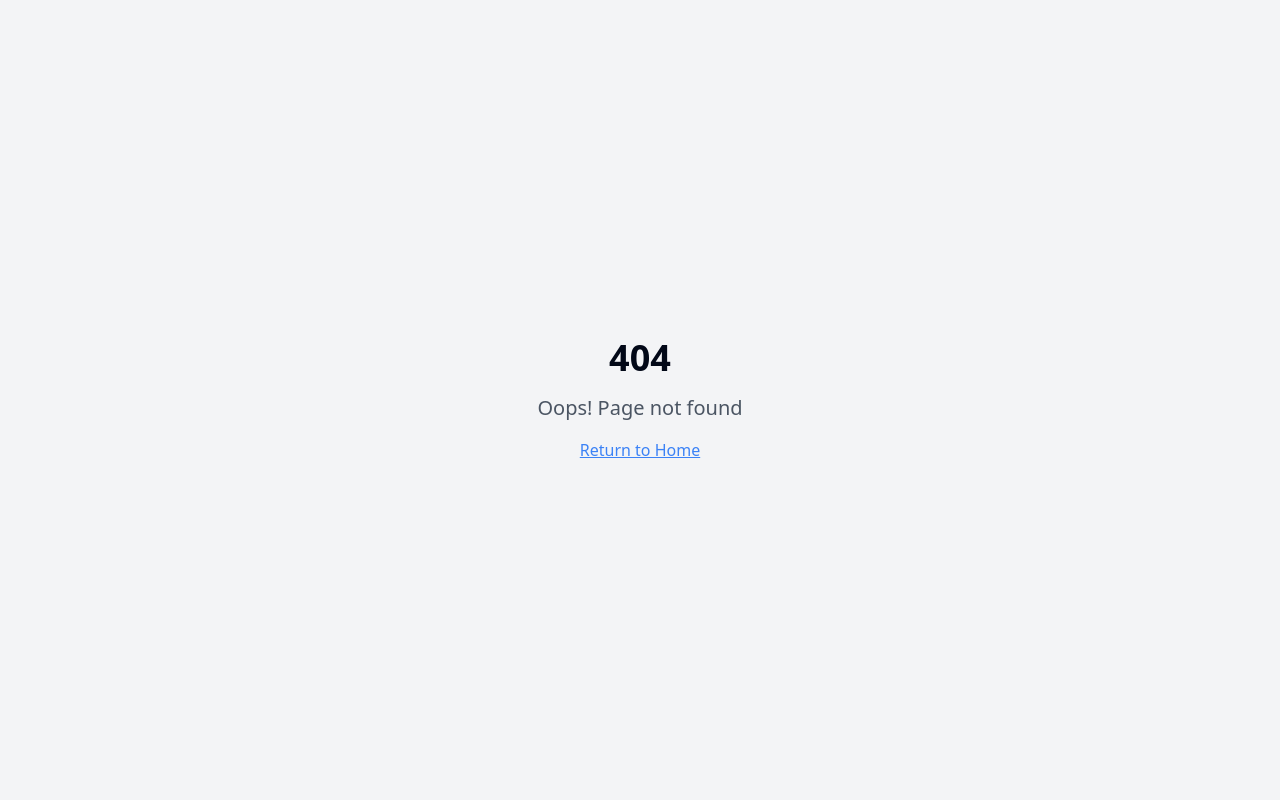
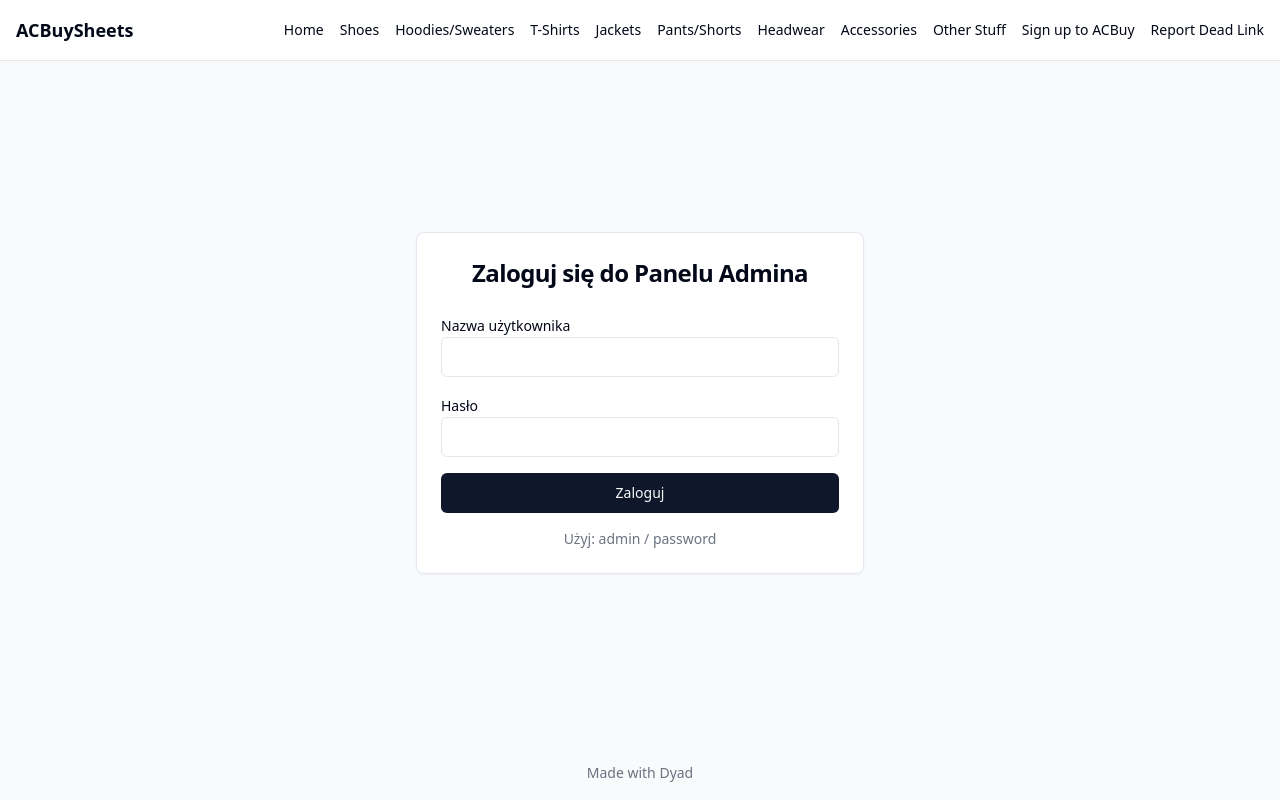
Before and after one commit to voiddhuals/kakosheets, a React (Vite) app: page /login in a window 1280 px wide. Before the commit this address had no page. Built offline with nearby package versions, Linux system fonts and the light colour scheme.

Commit message:
[dyad] Dodawanie panelu administracyjnego z logowaniem i możliwością dodawania produktów - wrote 8 file(s)

```diff
--- a/src/App.tsx
+++ b/src/App.tsx
@@ -4,8 +4,12 @@ import { TooltipProvider } from "@/components/ui/tooltip";
 import { QueryClient, QueryClientProvider } from "@tanstack/react-query";
 import { BrowserRouter, Routes, Route } from "react-router-dom";
 import Index from "./pages/Index";
-import CategoryPage from "./pages/CategoryPage"; // Import CategoryPage
+import CategoryPage from "./pages/CategoryPage";
 import NotFound from "./pages/NotFound";
+import LoginPage from "./pages/LoginPage"; // Import LoginPage
+import AdminPage from "./pages/AdminPage";   // Import AdminPage
+import ProtectedRoute from "./components/ProtectedRoute"; // Import ProtectedRoute
+import { ProductProvider } from "./context/ProductContext"; // Import ProductProvider
 
 const queryClient = new QueryClient();
 
@@ -15,6 +19,7 @@ const App = () => (
       <Toaster />
       <Sonner />
       <BrowserRouter>
+        <ProductProvider> {/* Wrap the entire app with ProductProvider */}
           <Routes>
             <Route path="/" element={<Index />} />
             {/* ADD ALL CUSTOM ROUTES ABOVE THE CATCH-ALL "*" ROUTE */}
@@ -26,10 +31,18 @@ const App = () => (
             <Route path="/headwear" element={<CategoryPage />} />
             <Route path="/accessories" element={<CategoryPage />} />
             <Route path="/other-stuff" element={<CategoryPage />} />
-          <Route path="/signup" element={<NotFound />} /> {/* Placeholder for signup */}
-          <Route path="/report-dead-link" element={<NotFound />} /> {/* Placeholder for report dead link */}
+            <Route path="/signup" element={<NotFound />} />
+            <Route path="/report-dead-link" element={<NotFound />} />
+            <Route path="/login" element={<LoginPage />} /> {/* Login page route */}
+
+            {/* Protected Admin Route */}
+            <Route element={<ProtectedRoute />}>
+              <Route path="/admin" element={<AdminPage />} />
+            </Route>
+
             <Route path="*" element={<NotFound />} />
           </Routes>
+        </ProductProvider>
       </BrowserRouter>
     </TooltipProvider>
   </QueryClientProvider>
--- /dev/null
+++ b/src/components/ProtectedRoute.tsx
@@ -0,0 +1,17 @@
+"use client";
+
+import React from 'react';
+import { Navigate, Outlet } from 'react-router-dom';
+import { useProductContext } from '@/context/ProductContext';
+
+const ProtectedRoute = () => {
+  const { isAuthenticated } = useProductContext();
+
+  if (!isAuthenticated) {
+    return <Navigate to="/login" replace />;
+  }
+
+  return <Outlet />;
+};
+
+export default ProtectedRoute;
--- /dev/null
+++ b/src/context/ProductContext.tsx
@@ -0,0 +1,60 @@
+"use client";
+
+import React, { createContext, useState, useContext, ReactNode } from 'react';
+import { Product, allProducts as initialProducts } from "@/data/products";
+import { toast } from "sonner";
+import { useNavigate } from 'react-router-dom';
+
+interface ProductContextType {
+  products: Product[];
+  addProduct: (product: Omit<Product, 'id'>) => void;
+  isAuthenticated: boolean;
+  login: (username: string, password: string) => boolean;
+  logout: () => void;
+}
+
+const ProductContext = createContext<ProductContextType | undefined>(undefined);
+
+export const ProductProvider = ({ children }: { children: ReactNode }) => {
+  const [products, setProducts] = useState<Product[]>(initialProducts);
+  const [isAuthenticated, setIsAuthenticated] = useState<boolean>(false);
+  const navigate = useNavigate();
+
+  const addProduct = (newProduct: Omit<Product, 'id'>) => {
+    const productWithId = { ...newProduct, id: products.length + 1 };
+    setProducts((prevProducts) => [...prevProducts, productWithId]);
+    toast.success("Produkt został pomyślnie dodany!");
+  };
+
+  const login = (username: string, password: string) => {
+    // Simple hardcoded login for demonstration purposes
+    if (username === "admin" && password === "password") {
+      setIsAuthenticated(true);
+      toast.success("Zalogowano pomyślnie!");
+      navigate('/admin');
+      return true;
+    }
+    toast.error("Nieprawidłowa nazwa użytkownika lub hasło.");
+    return false;
+  };
+
+  const logout = () => {
+    setIsAuthenticated(false);
+    toast.info("Wylogowano.");
+    navigate('/login');
+  };
+
+  return (
+    <ProductContext.Provider value={{ products, addProduct, isAuthenticated, login, logout }}>
+      {children}
+    </ProductContext.Provider>
+  );
+};
+
+export const useProductContext = () => {
+  const context = useContext(ProductContext);
+  if (context === undefined) {
+    throw new Error('useProductContext must be used within a ProductProvider');
+  }
+  return context;
+};
--- /dev/null
+++ b/src/pages/AdminPage.tsx
@@ -0,0 +1,110 @@
+"use client";
+
+import React, { useState } from 'react';
+import { useProductContext } from '@/context/ProductContext';
+import { Input } from '@/components/ui/input';
+import { Button } from '@/components/ui/button';
+import { Label } from '@/components/ui/label';
+import { Card, CardContent, CardHeader, CardTitle } from '@/components/ui/card';
+import { Select, SelectContent, SelectItem, SelectTrigger, SelectValue } from '@/components/ui/select';
+import Header from '@/components/Header';
+import { MadeWithDyad } from '@/components/made-with-dyad';
+import { Link } from 'react-router-dom';
+
+const AdminPage = () => {
+  const { addProduct, logout } = useProductContext();
+  const [name, setName] = useState('');
+  const [price, setPrice] = useState('');
+  const [image, setImage] = useState('/placeholder.svg'); // Default placeholder image
+  const [category, setCategory] = useState('');
+
+  const categories = [
+    "Shoes", "Hoodies/Sweaters", "T-Shirts", "Jackets", "Pants/Shorts",
+    "Headwear", "Accessories", "Other Stuff"
+  ];
+
+  const handleSubmit = (e: React.FormEvent) => {
+    e.preventDefault();
+    if (!name || !price || !category) {
+      alert("Wszystkie pola są wymagane!");
+      return;
+    }
+    addProduct({ name, price, image, category });
+    setName('');
+    setPrice('');
+    setImage('/placeholder.svg');
+    setCategory('');
+  };
+
+  return (
+    <div className="min-h-screen bg-gray-50 flex flex-col">
+      <Header />
+      <main className="flex-grow container mx-auto p-4">
+        <div className="flex justify-between items-center mb-8">
+          <h1 className="text-5xl font-bold">Panel Administracyjny</h1>
+          <Button onClick={logout} variant="destructive">Wyloguj</Button>
+        </div>
+
+        <Card className="w-full max-w-2xl mx-auto">
+          <CardHeader>
+            <CardTitle className="text-2xl text-center">Dodaj Nowy Produkt</CardTitle>
+          </CardHeader>
+          <CardContent>
+            <form onSubmit={handleSubmit} className="space-y-4">
+              <div>
+                <Label htmlFor="name">Nazwa Produktu</Label>
+                <Input
+                  id="name"
+                  type="text"
+                  value={name}
+                  onChange={(e) => setName(e.target.value)}
+                  required
+                />
+              </div>
+              <div>
+                <Label htmlFor="price">Cena</Label>
+                <Input
+                  id="price"
+                  type="text"
+                  value={price}
+                  onChange={(e) => setPrice(e.target.value)}
+                  required
+                />
+              </div>
+              <div>
+                <Label htmlFor="image">URL Obrazka</Label>
+                <Input
+                  id="image"
+                  type="text"
+                  value={image}
+                  onChange={(e) => setImage(e.target.value)}
+                  placeholder="Np. /placeholder.svg"
+                />
+              </div>
+              <div>
+                <Label htmlFor="category">Kategoria</Label>
+                <Select onValueChange={setCategory} value={category} required>
+                  <SelectTrigger id="category">
+                    <SelectValue placeholder="Wybierz kategorię" />
+                  </SelectTrigger>
+                  <SelectContent>
+                    {categories.map((cat) => (
+                      <SelectItem key={cat} value={cat}>{cat}</SelectItem>
+                    ))}
+                  </SelectContent>
+                </Select>
+              </div>
+              <Button type="submit" className="w-full">Dodaj Produkt</Button>
+            </form>
+          </CardContent>
+        </Card>
+        <p className="text-center text-sm text-gray-600 mt-8">
+          Pamiętaj: Dodane produkty nie będą trwałe i znikną po odświeżeniu strony, ponieważ aplikacja działa tylko po stronie klienta.
+        </p>
+      </main>
+      <MadeWithDyad />
+    </div>
+  );
+};
+
+export default AdminPage;
--- a/src/pages/CategoryPage.tsx
+++ b/src/pages/CategoryPage.tsx
@@ -5,7 +5,7 @@ import { useParams } from 'react-router-dom';
 import Header from "@/components/Header";
 import ProductCard from "@/components/ProductCard";
 import { MadeWithDyad } from "@/components/made-with-dyad";
-import { allProducts } from "@/data/products";
+import { useProductContext } from "@/context/ProductContext"; // Import useProductContext
 
 const categoryMap: { [key: string]: string } = {
   "shoes": "Shoes",
@@ -21,9 +21,10 @@ const categoryMap: { [key: string]: string } = {
 const CategoryPage = () => {
   const { categorySlug } = useParams<{ categorySlug: string }>();
   const categoryName = categorySlug ? categoryMap[categorySlug] : undefined;
+  const { products } = useProductContext(); // Use products from context
 
   const filteredProducts = categoryName
-    ? allProducts.filter((product) => product.category === categoryName)
+    ? products.filter((product) => product.category === categoryName)
     : [];
 
   return (
--- a/src/pages/Index.tsx
+++ b/src/pages/Index.tsx
@@ -4,16 +4,18 @@ import React from 'react';
 import Header from "@/components/Header";
 import ProductCard from "@/components/ProductCard";
 import { MadeWithDyad } from "@/components/made-with-dyad";
-import { allProducts } from "@/data/products"; // Import allProducts
+import { useProductContext } from "@/context/ProductContext"; // Import useProductContext
 
 const Index = () => {
+  const { products } = useProductContext(); // Use products from context
+
   return (
     <div className="min-h-screen bg-gray-50">
       <Header />
       <main className="container mx-auto p-4">
         <h1 className="text-5xl font-bold text-center my-8">Wszystkie Produkty</h1>
         <div className="grid grid-cols-1 sm:grid-cols-2 md:grid-cols-3 lg:grid-cols-4 gap-4">
-          {allProducts.map((product) => (
+          {products.map((product) => (
             <ProductCard
               key={product.id}
               image={product.image}
--- /dev/null
+++ b/src/pages/LoginPage.tsx
@@ -0,0 +1,65 @@
+"use client";
+
+import React, { useState } from 'react';
+import { useProductContext } from '@/context/ProductContext';
+import { Input } from '@/components/ui/input';
+import { Button } from '@/components/ui/button';
+import { Label } from '@/components/ui/label';
+import { Card, CardContent, CardHeader, CardTitle } from '@/components/ui/card';
+import Header from '@/components/Header';
+import { MadeWithDyad } from '@/components/made-with-dyad';
+
+const LoginPage = () => {
+  const [username, setUsername] = useState('');
+  const [password, setPassword] = useState('');
+  const { login } = useProductContext();
+
+  const handleSubmit = (e: React.FormEvent) => {
+    e.preventDefault();
+    login(username, password);
+  };
+
+  return (
+    <div className="min-h-screen bg-gray-50 flex flex-col">
+      <Header />
+      <main className="flex-grow flex items-center justify-center p-4">
+        <Card className="w-full max-w-md">
+          <CardHeader>
+            <CardTitle className="text-2xl text-center">Zaloguj się do Panelu Admina</CardTitle>
+          </CardHeader>
+          <CardContent>
+            <form onSubmit={handleSubmit} className="space-y-4">
+              <div>
+                <Label htmlFor="username">Nazwa użytkownika</Label>
+                <Input
+                  id="username"
+                  type="text"
+                  value={username}
+                  onChange={(e) => setUsername(e.target.value)}
+                  required
+                />
+              </div>
+              <div>
+                <Label htmlFor="password">Hasło</Label>
+                <Input
+                  id="password"
+                  type="password"
+                  value={password}
+                  onChange={(e) => setPassword(e.target.value)}
+                  required
+                />
+              </div>
+              <Button type="submit" className="w-full">Zaloguj</Button>
+            </form>
+            <p className="text-center text-sm text-gray-500 mt-4">
+              Użyj: admin / password
+            </p>
+          </CardContent>
+        </Card>
+      </main>
+      <MadeWithDyad />
+    </div>
+  );
+};
+
+export default LoginPage;
```
Lines whose indentation alone changed are shown as unchanged.
